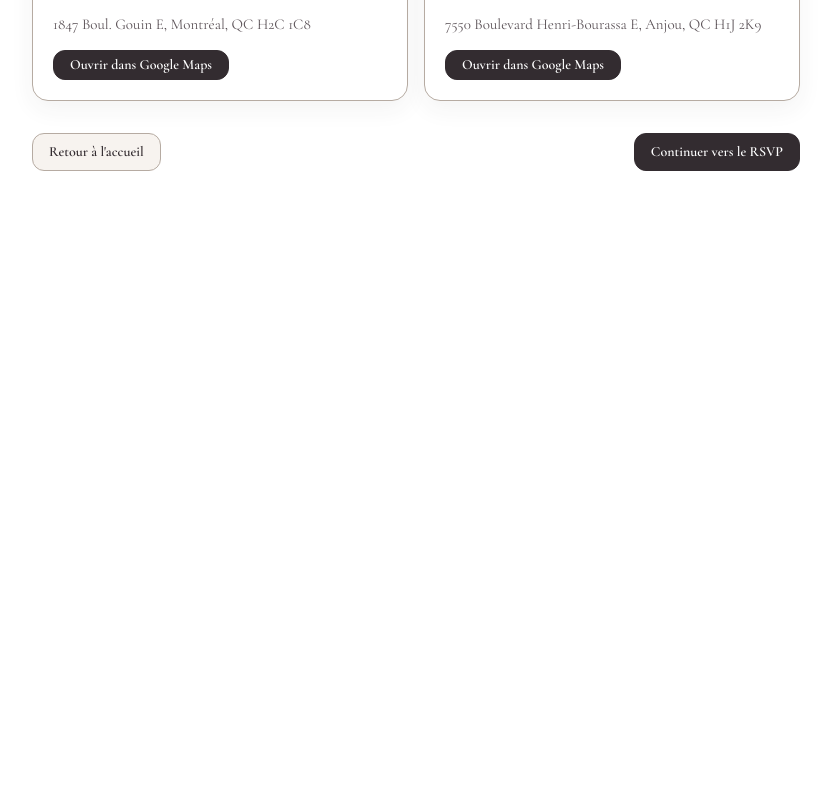
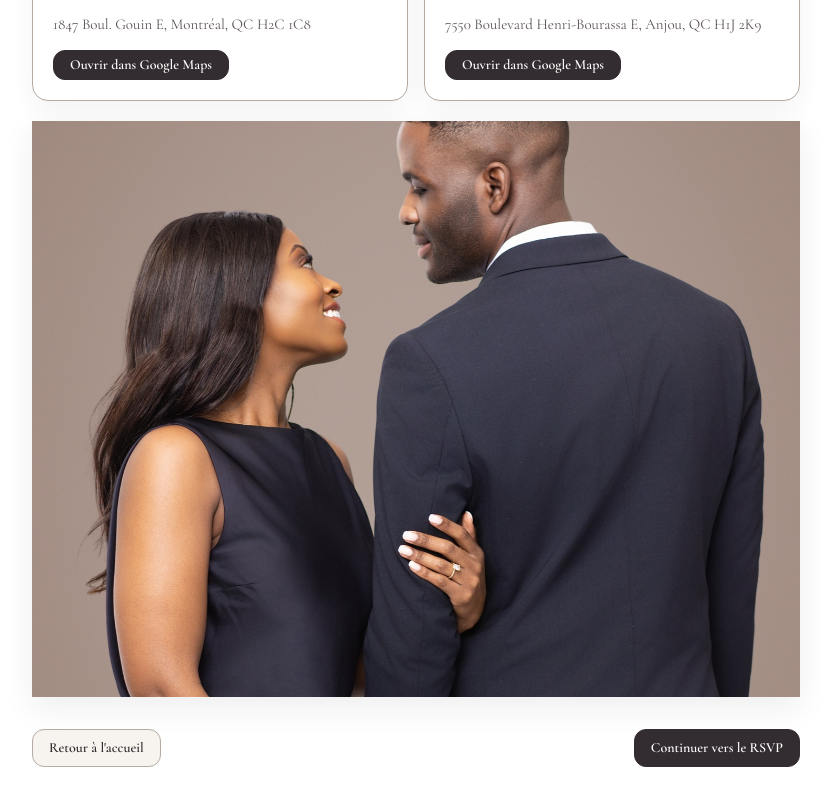
Before and after one commit to Freshafro/wedding-invitation, a Next.js app: page /schedule in a window 1280 px wide. Shown: the part 940-1745 px from the top of the page, without its empty margins (224-1055 px from the left). Before the commit the page ends 1171 px from the top, so only its background shows below. Built offline with nearby package versions, Linux system fonts and the light colour scheme; no server answers.

Commit message:
Added new iamge

```diff
--- a/app/schedule/page.tsx
+++ b/app/schedule/page.tsx
@@ -25,12 +25,12 @@ export default async function SchedulePage({
               </div>
             </div>
 
-            <figure className="relative mt-5 aspect-square overflow-hidden bg-[var(--surface-soft)] shadow-[0_10px_30px_rgba(51,44,48,0.08)] sm:aspect-[4/3]">
+            <figure className="relative mt-5 aspect-[15/14] overflow-hidden bg-[var(--surface-soft)] shadow-[0_10px_30px_rgba(51,44,48,0.08)] sm:aspect-[4/3]">
               <Image
                 src="/4R4A4298.jpg"
                 alt={t.heroPhotoAlts[0] ?? "Couple hero photo"}
                 fill
-                className="no-image-save object-cover object-[center_22%]"
+                className="no-image-save object-cover object-[center_30%] sm:object-[center_22%]"
                 sizes="(min-width: 1024px) 832px, 100vw"
                 unoptimized
                 draggable={false}
@@ -77,6 +77,19 @@ export default async function SchedulePage({
             </div>
           </section>
 
+          <figure className="relative mt-5 mx-auto w-[70%] aspect-[3/2] overflow-hidden bg-[var(--surface-soft)] shadow-[0_10px_30px_rgba(51,44,48,0.08)] sm:w-full sm:aspect-[4/3]">
+            <Image
+              src="/4R4A4328.jpg"
+              alt={t.heroPhotoAlts[0] ?? "Couple hero photo"}
+              fill
+              className="no-image-save object-cover object-[center_9%] sm:object-[center_22%]"
+              sizes="(min-width: 1024px) 832px, 100vw"
+              unoptimized
+              draggable={false}
+              priority
+            />
+          </figure>
+
           <div className="mt-12 sm:mt-0">
             <PageFlowNav
               locale={locale}
```
Also changed, not shown: public/4R4A4328.jpg (added).
